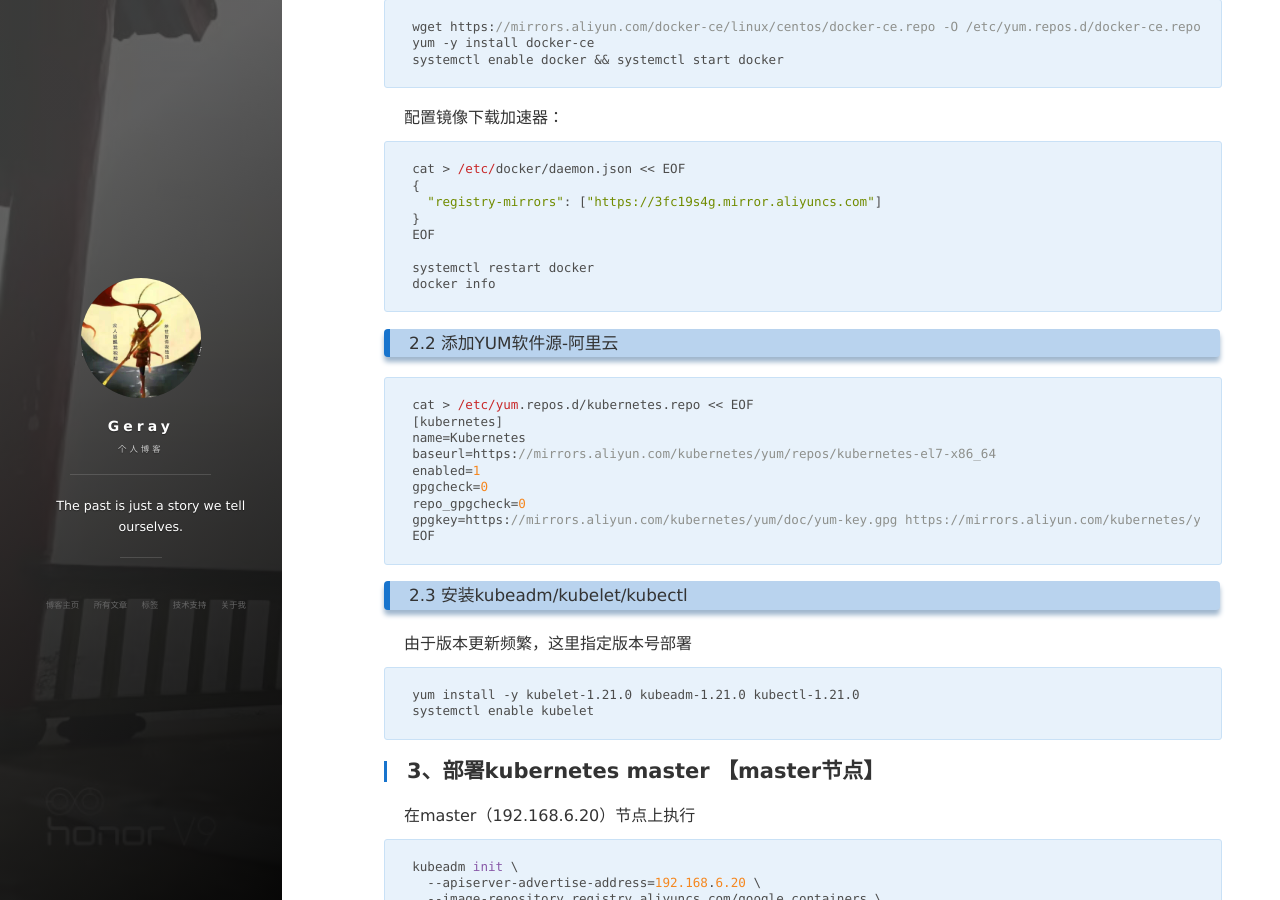
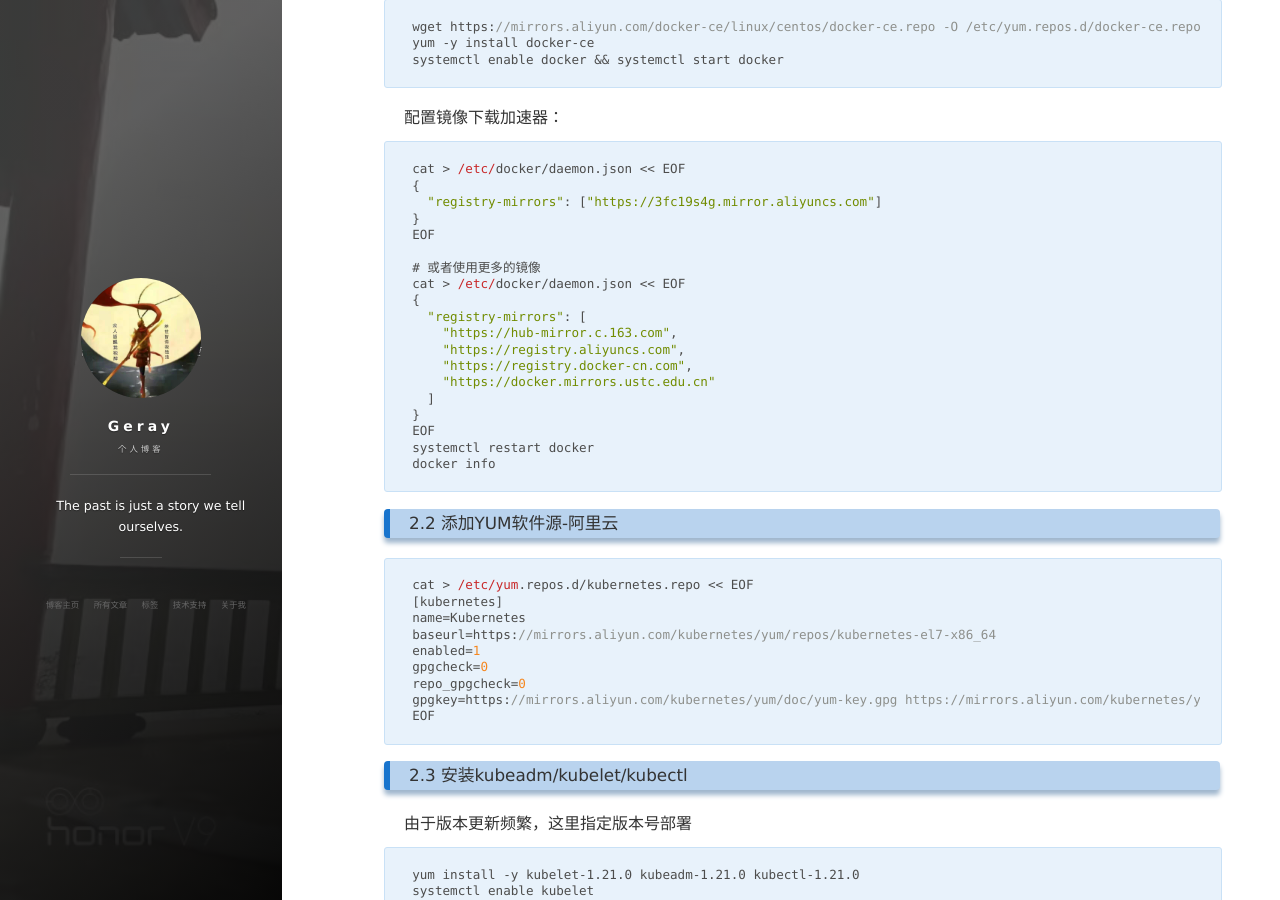
Before and after one commit to geray-zsg/geray-zsg.github.io, a Jekyll site: the page built from _posts/2021-6-20-部署一套单Master的K8s集群-kubeadm.md, in a window 1280 px wide and 900 px high, scrolled down 3403 px. Built offline with Jekyll 4.4.1, drawn with Linux system fonts in a browser that asks for light colours; nearby versions of some CDN libraries; comment, search, counter and statistics services are not loaded.

Commit message:
Update 2021-6-20-部署一套单Master的K8s集群-kubeadm.md

````diff
--- a/_posts/2021-6-20-部署一套单Master的K8s集群-kubeadm.md
+++ b/_posts/2021-6-20-部署一套单Master的K8s集群-kubeadm.md
@@ -138,6 +138,17 @@ cat > /etc/docker/daemon.json << EOF
 }
 EOF
 
+# 或者使用更多的镜像
+cat > /etc/docker/daemon.json << EOF
+{
+  "registry-mirrors": [
+    "https://hub-mirror.c.163.com",
+    "https://registry.aliyuncs.com",
+    "https://registry.docker-cn.com",
+    "https://docker.mirrors.ustc.edu.cn"
+  ]
+}
+EOF
 systemctl restart docker
 docker info
 ```
````
